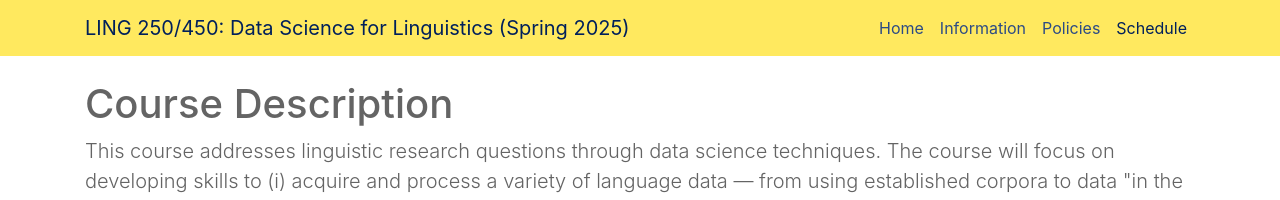
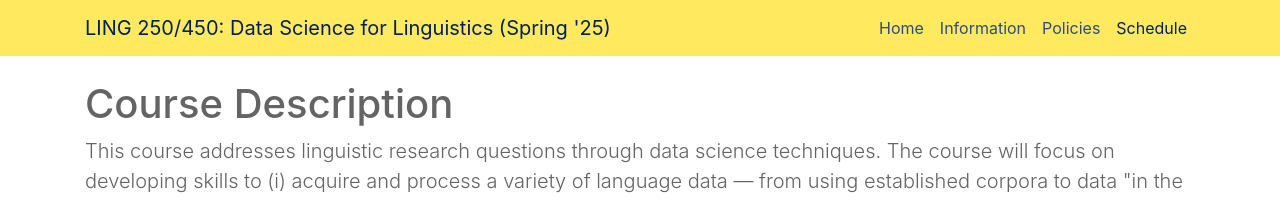
Before and after one commit to cmdowney88/cmdowney88.github.io, a Jekyll site: the page teaching/ling250/spring25/index.html, which Jekyll copies as it is, in a window 1280 px wide. Shown: the top 200 px of the page. Built offline with Jekyll 4.4.1, drawn with Linux system fonts in a browser that asks for light colours.

Commit message:
teaching: normalize page titles and navbar year format
Titles were split between "UR LING 2XX/4XX" and "LING 2XX/4XX"; drop the
UR prefix everywhere. teaching/uw_574 keeps its UW prefix — it is the
one non-UR course, and the prefix is what separates its LING 574 from
the UR LING courses.

Navbar brands were split between "Spring 2026" and "Spring '26"; unify
on the abbreviated form.

Records both formats in conventions.md so a future port does not
reintroduce the drift.

```diff
--- a/teaching/ling250/spring25/index.html
+++ b/teaching/ling250/spring25/index.html
@@ -15,7 +15,7 @@
 	<!-- Navigation -->
 	<nav class="navbar navbar-expand-lg navbar-light fixed-top" style="background-color: #FFE95F;" id="mainNav">
 		<div class="container">
-			<a class="navbar-brand" href="#page-top">LING 250/450: Data Science for Linguistics (Spring 2025)</a>
+			<a class="navbar-brand" href="#page-top">LING 250/450: Data Science for Linguistics (Spring '25)</a>
 			<button class="navbar-toggler" type="button" data-toggle="collapse" data-target="#navbarResponsive" aria-controls="navbarResponsive" aria-expanded="false" aria-label="Toggle navigation">
 				<span class="navbar-toggler-icon"></span>
 			</button>
--- a/teaching/ling250/spring26/index.html
+++ b/teaching/ling250/spring26/index.html
@@ -15,7 +15,7 @@
 	<!-- Navigation -->
 	<nav class="navbar navbar-expand-lg navbar-light fixed-top" style="background-color: #FFE95F;" id="mainNav">
 		<div class="container">
-			<a class="navbar-brand" href="#page-top">LING 250/450: Data Science for Linguistics (Spring 2026)</a>
+			<a class="navbar-brand" href="#page-top">LING 250/450: Data Science for Linguistics (Spring '26)</a>
 			<button class="navbar-toggler" type="button" data-toggle="collapse" data-target="#navbarResponsive" aria-controls="navbarResponsive" aria-expanded="false" aria-label="Toggle navigation">
 				<span class="navbar-toggler-icon"></span>
 			</button>
--- a/teaching/ling282/fall24/index.html
+++ b/teaching/ling282/fall24/index.html
@@ -4,7 +4,7 @@
 <head>
 	<meta charset="utf-8">
 	<meta name="viewport" content="width=device-width, initial-scale=1.0">
-	<title>UR LING 282/482 (Fall 2024)</title>
+	<title>LING 282/482 (Fall 2024)</title>
 	<!-- Bootstrap core CSS -->
 	<link rel="stylesheet" href="https://stackpath.bootstrapcdn.com/bootstrap/4.4.1/css/bootstrap.min.css" integrity="sha384-Vkoo8x4CGsO3+Hhxv8T/Q5PaXtkKtu6ug5TOeNV6gBiFeWPGFN9MuhOf23Q9Ifjh" crossorigin="anonymous">
 	<!-- Custom styles -->
--- a/teaching/ling282/fall25/index.html
+++ b/teaching/ling282/fall25/index.html
@@ -4,7 +4,7 @@
 <head>
 	<meta charset="utf-8">
 	<meta name="viewport" content="width=device-width, initial-scale=1.0">
-	<title>UR LING 282/482 (Fall 2025)</title>
+	<title>LING 282/482 (Fall 2025)</title>
 	<!-- Bootstrap core CSS -->
 	<link rel="stylesheet" href="https://stackpath.bootstrapcdn.com/bootstrap/4.4.1/css/bootstrap.min.css" integrity="sha384-Vkoo8x4CGsO3+Hhxv8T/Q5PaXtkKtu6ug5TOeNV6gBiFeWPGFN9MuhOf23Q9Ifjh" crossorigin="anonymous">
 	<!-- Custom styles -->
--- a/teaching/ling282/fall26/index.html
+++ b/teaching/ling282/fall26/index.html
@@ -4,7 +4,7 @@
 <head>
 	<meta charset="utf-8">
 	<meta name="viewport" content="width=device-width, initial-scale=1.0">
-	<title>UR LING 282/482 (Fall 2026)</title>
+	<title>LING 282/482 (Fall 2026)</title>
 	<!-- Bootstrap core CSS -->
 	<link rel="stylesheet" href="https://stackpath.bootstrapcdn.com/bootstrap/4.4.1/css/bootstrap.min.css" integrity="sha384-Vkoo8x4CGsO3+Hhxv8T/Q5PaXtkKtu6ug5TOeNV6gBiFeWPGFN9MuhOf23Q9Ifjh" crossorigin="anonymous">
 	<!-- Custom styles -->
```
Also changed, not shown: other parts of teaching/ling250/spring25/index.html (+1 -1 lines), .claude/courses/conventions.md.
